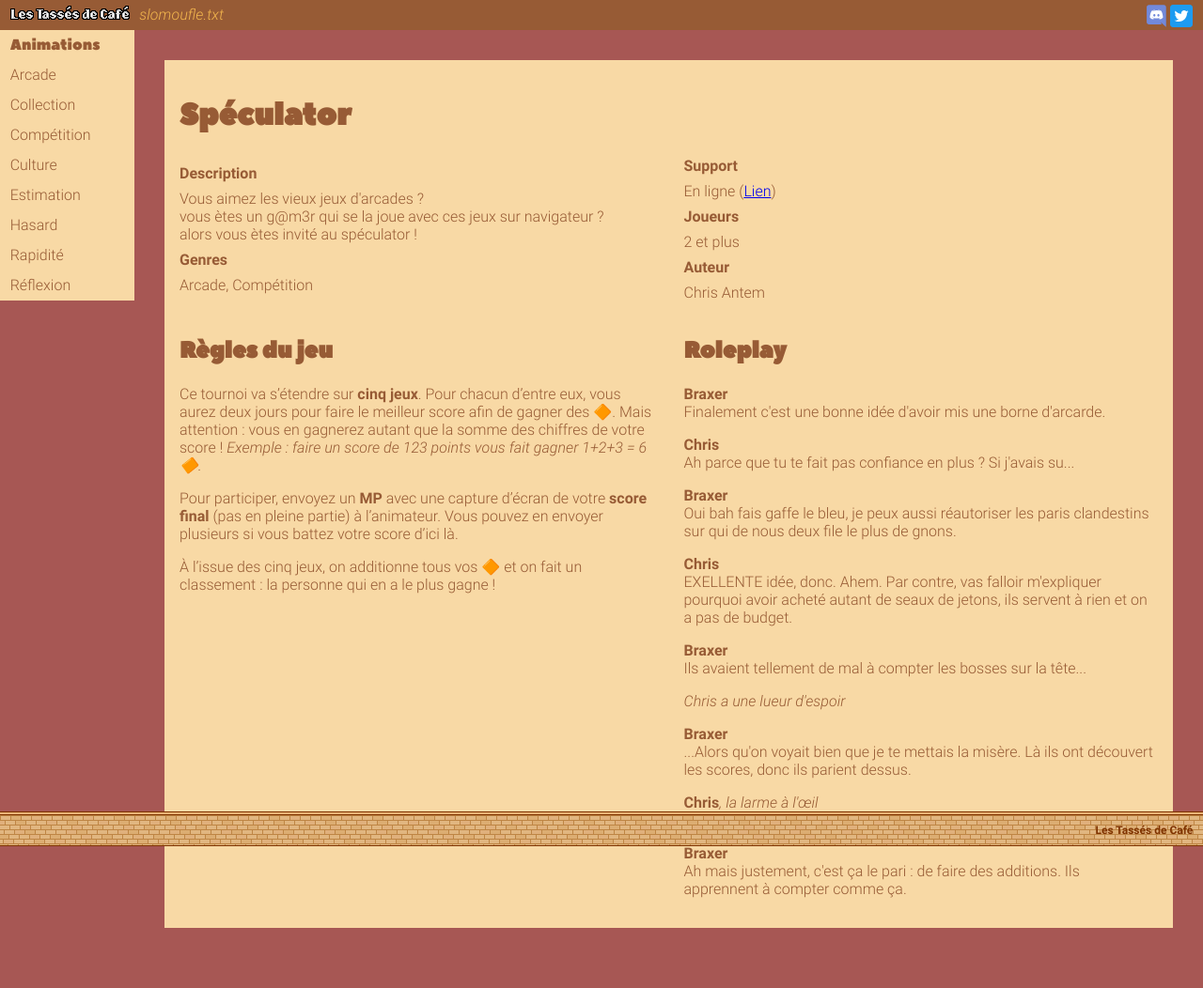
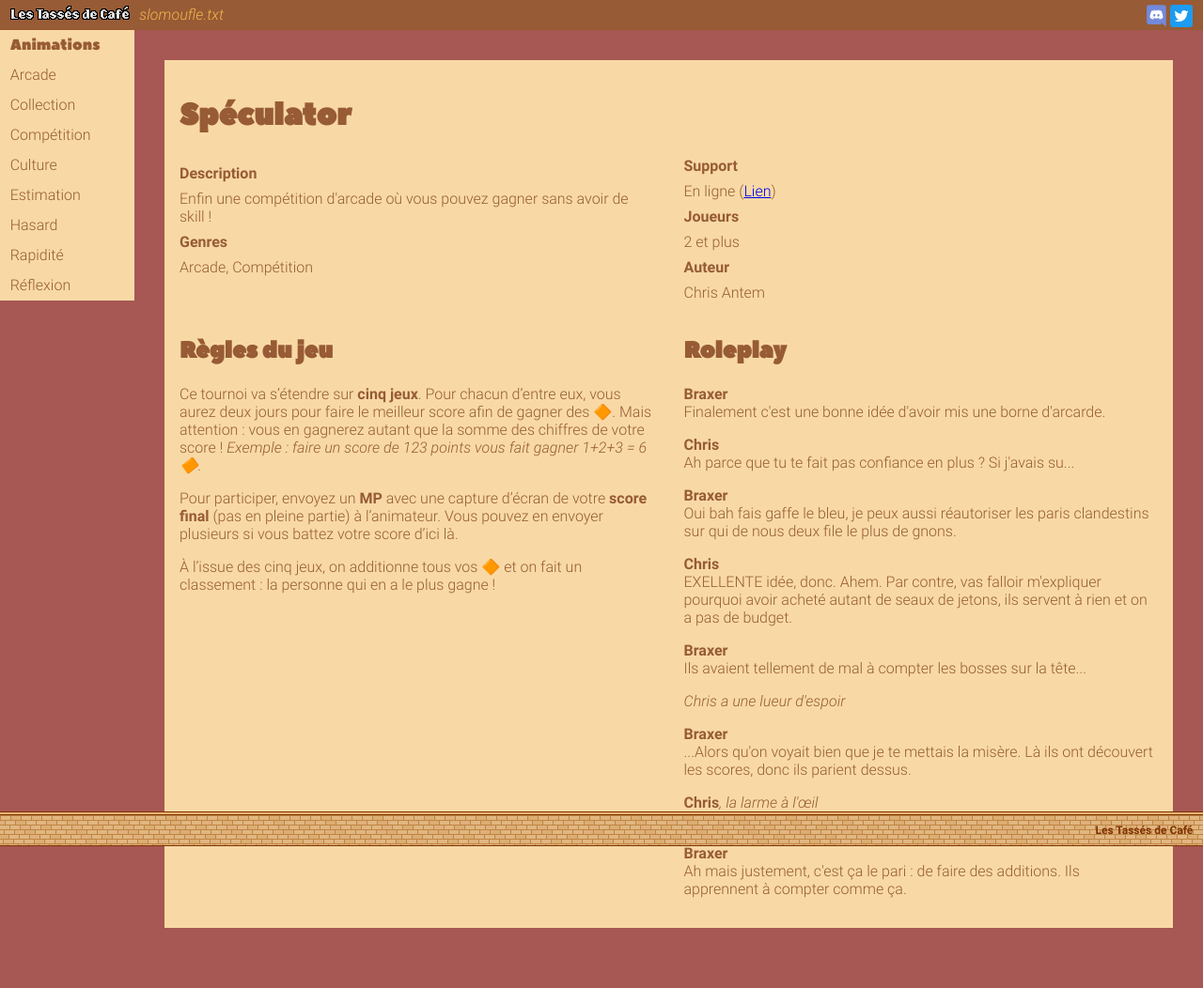
Before and after one commit to vcz-fr/les-tasses-de-cafe, a Jekyll site: the page built from anims/speculator.md, in a window 1280 px wide. Shown: the whole page at 94% size. Built offline with Jekyll 4.4.1, drawn with Linux system fonts in a browser that asks for light colours.

Commit message:
Update speculator.md

```diff
--- a/anims/speculator.md
+++ b/anims/speculator.md
@@ -18,9 +18,7 @@ game:
         - Chris Antem
 
     description: |
-        Vous aimez les vieux jeux d'arcades ?
-        vous ètes un g@m3r qui se la joue avec ces jeux sur navigateur ?
-        alors vous ètes invité au spéculator !
+        Enfin une compétition d'arcade où vous pouvez gagner sans avoir de skill !
 
 rp:
 
```
